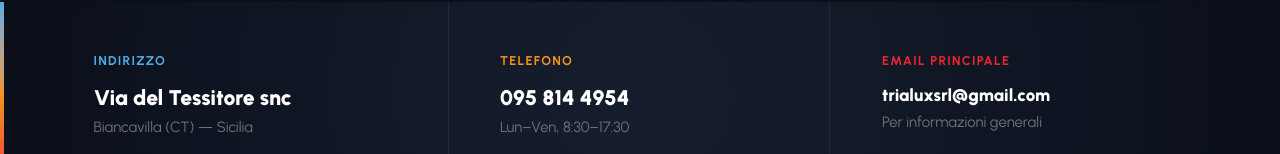
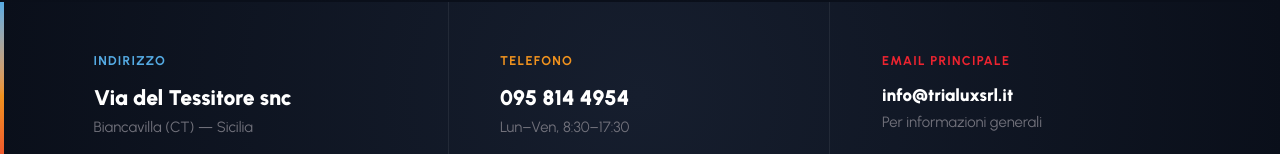
Before and after one commit to Mirkotorrisi/trialux, a Next.js app: page /contatti in a window 1280 px wide. Shown: the part 798-952 px from the top of the page. Built offline with nearby package versions, Linux system fonts and the light colour scheme.

Commit message:
update generic mail

```diff
--- a/src/app/(frontend)/_components/Footer.tsx
+++ b/src/app/(frontend)/_components/Footer.tsx
@@ -94,7 +94,7 @@ export const Footer = () => {
               </div>
               <div className="flex gap-4">
                 <Mail size={20} className="text-[#55ABE4] shrink-0" />
-                <a href="mailto:trialuxsrl@gmail.com" className="text-white/50 text-sm hover:text-[#F0921E] transition-colors">trialuxsrl@gmail.com</a>
+                <a href="mailto:info@trialuxsrl.it" className="text-white/50 text-sm hover:text-[#F0921E] transition-colors">info@trialuxsrl.it</a>
               </div>
             </div>
           </div>
--- a/src/app/(frontend)/contatti/page.tsx
+++ b/src/app/(frontend)/contatti/page.tsx
@@ -70,8 +70,8 @@ export default function ContattiPage() {
               <FadeIn delay={160}>
                 <div className="py-12 px-8 lg:px-12">
                    <div className="text-[#EE2430] text-xs font-bold tracking-widest uppercase mb-3">Email principale</div>
-                   <a href="mailto:trialuxsrl@gmail.com" className="text-white font-black text-base hover:text-[#55ABE4] transition-colors block mb-1 break-all">
-                     trialuxsrl@gmail.com
+                   <a href="mailto:info@trialuxsrl.it" className="text-white font-black text-base hover:text-[#55ABE4] transition-colors block mb-1 break-all">
+                     info@trialuxsrl.it
                    </a>
                   <div className="text-zinc-500 text-sm">Per informazioni generali</div>
                 </div>
@@ -155,7 +155,7 @@ export default function ContattiPage() {
                         <h3 className="text-sm font-black mb-4 text-[#0a0f1a] tracking-wide">Email</h3>
                         <ul className="space-y-3 list-none p-0 m-0">
                           {[
-                            { label: 'Informazioni generali', email: 'trialuxsrl@gmail.com' },
+                            { label: 'Informazioni generali', email: 'info@trialuxsrl.it' },
                             { label: 'Amministrazione e fatturazione', email: 'amministrazione@trialuxsrl.it' },
                             { label: 'Ufficio tecnico', email: 'ufficiotecnico@trialuxsrl.it' },
                             { label: 'Risorse umane', email: 'ufficiopersonale@trialuxsrl.it' },
```
